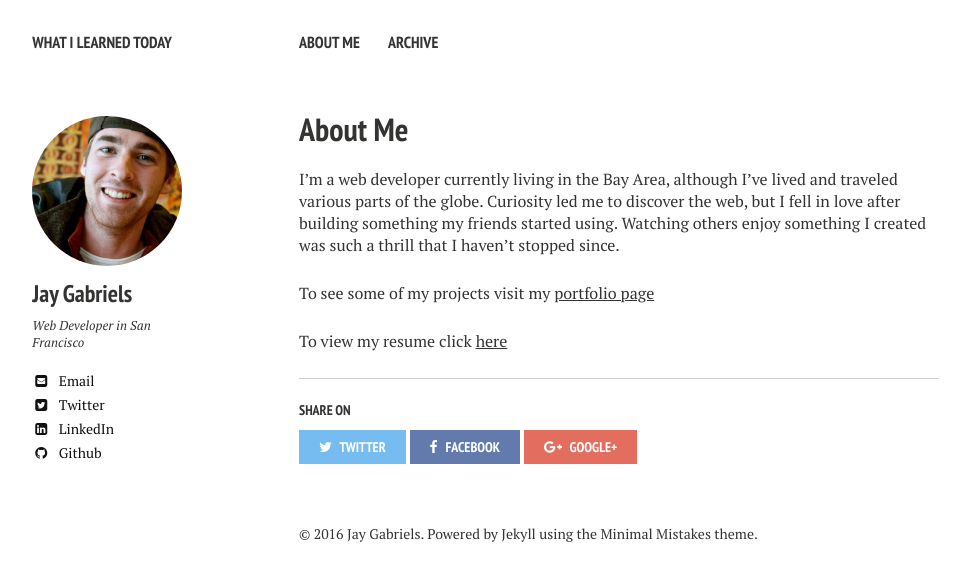
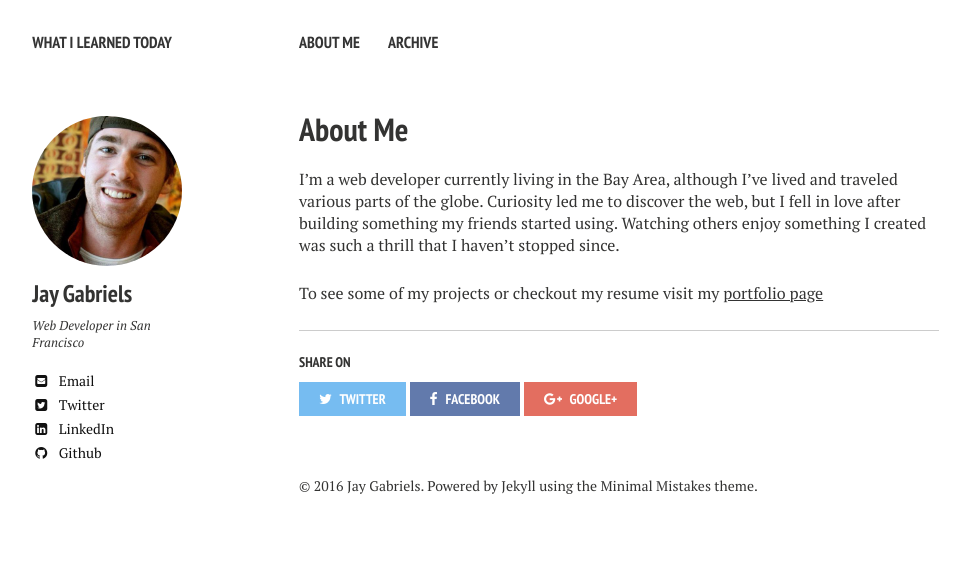
Before and after one commit to gabrie30/my-blog, a Jekyll site: the page built from about/index.md, in a window 1280 px wide. Shown: the top 581 px of the page, without its empty margins (21-991 px from the left). Built offline with Jekyll 4.4.1, drawn with Linux system fonts in a browser that asks for light colours; nearby versions of some CDN libraries.

Commit message:
remove link to resume

```diff
--- a/about/index.md
+++ b/about/index.md
@@ -11,6 +11,4 @@ image:
 
 I'm a web developer currently living in the Bay Area, although I've lived and traveled various parts of the globe. Curiosity led me to discover the web, but I fell in love after building something my friends started using. Watching others enjoy something I created was such a thrill that I haven't stopped since.
 
-To see some of my projects visit my [portfolio page](http://www.jaygabriels.com)
-
-To view my resume click [here](https://drive.google.com/file/d/0B076W4w1lQn6OU9WN0F4bUc5S3c/view)
+To see some of my projects or checkout my resume visit my [portfolio page](http://www.jaygabriels.com)
```
Also changed, not shown: README.md.
